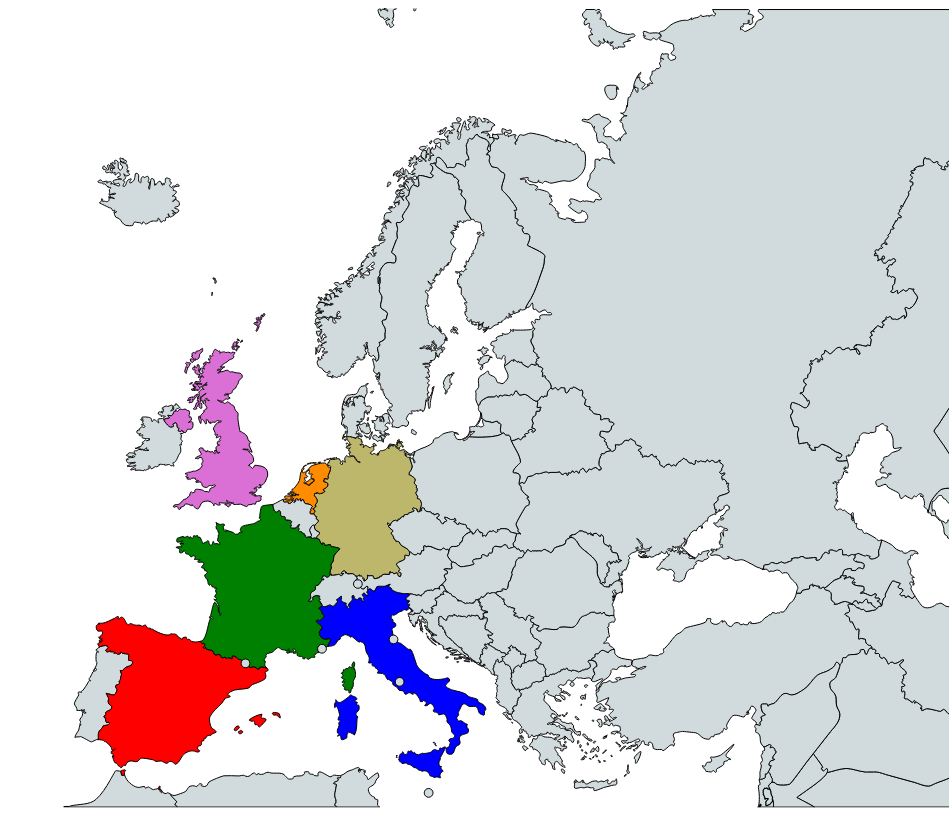
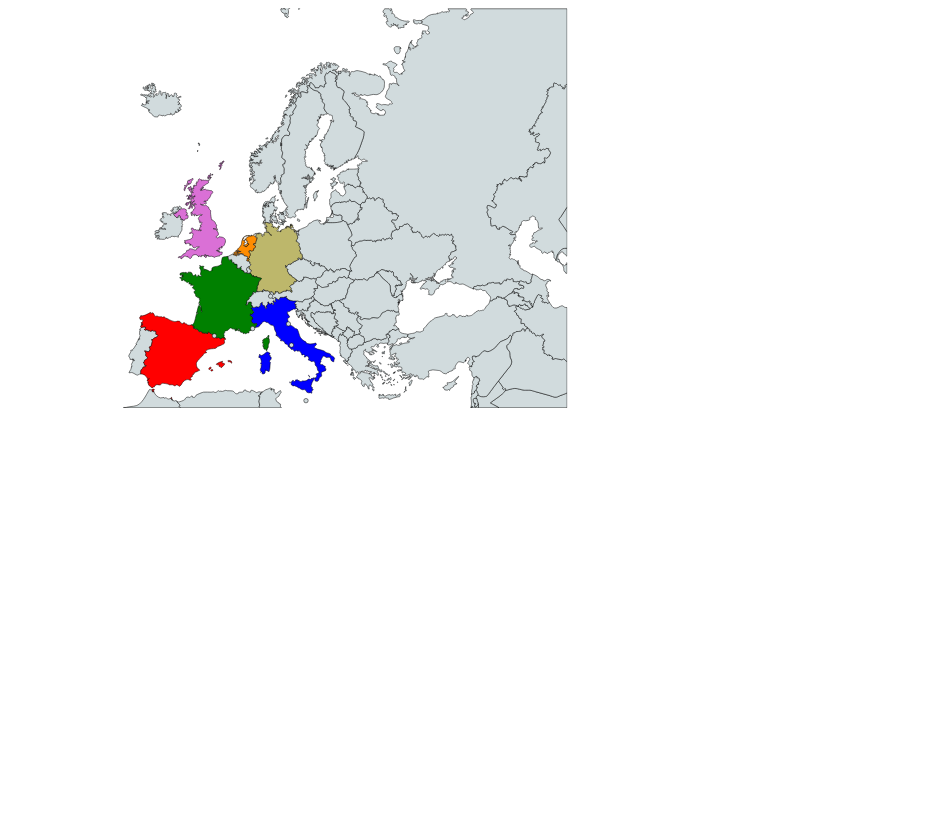
Before and after one commit to plutocrack/Accesso, a plain HTML site: page europe.html in a window 1280 px wide. Shown: the whole page, without its empty margins (331-1280 px from the left). Drawn offline with Linux system fonts and the light colour scheme.

Commit message:
Update europe.html

```diff
--- a/europe.html
+++ b/europe.html
@@ -5,7 +5,7 @@
   <title>Mapa Interactivo</title>
   <style>
     #map-container {
-      width: 80%;
+      width: 50%;
       margin: 0 auto;
     }
     #tooltip {
@@ -20,7 +20,7 @@
 </head>
 <body>
   <div id="map-container">
-<svg id="wrapper" viewBox="0 0 1148.08 799.57" preserveAspectRatio="xMinYMin" height="799.57" width="1148.08" style="background-color: rgba(0, 0, 0, 0);">
+<svg id="wrapper" viewBox="0 0 1148.08 799.57" preserveAspectRatio="xMinYMin" height="400" width="575" style="background-color: rgba(0, 0, 0, 0);">
 <title>Mapa Interactivo de accesibilidad Europa</title>
   <desc>Un mapa interactivo que permite el acceso a los países para ver un ranking de accesibilidad web.</desc>
 <metadata>
```
